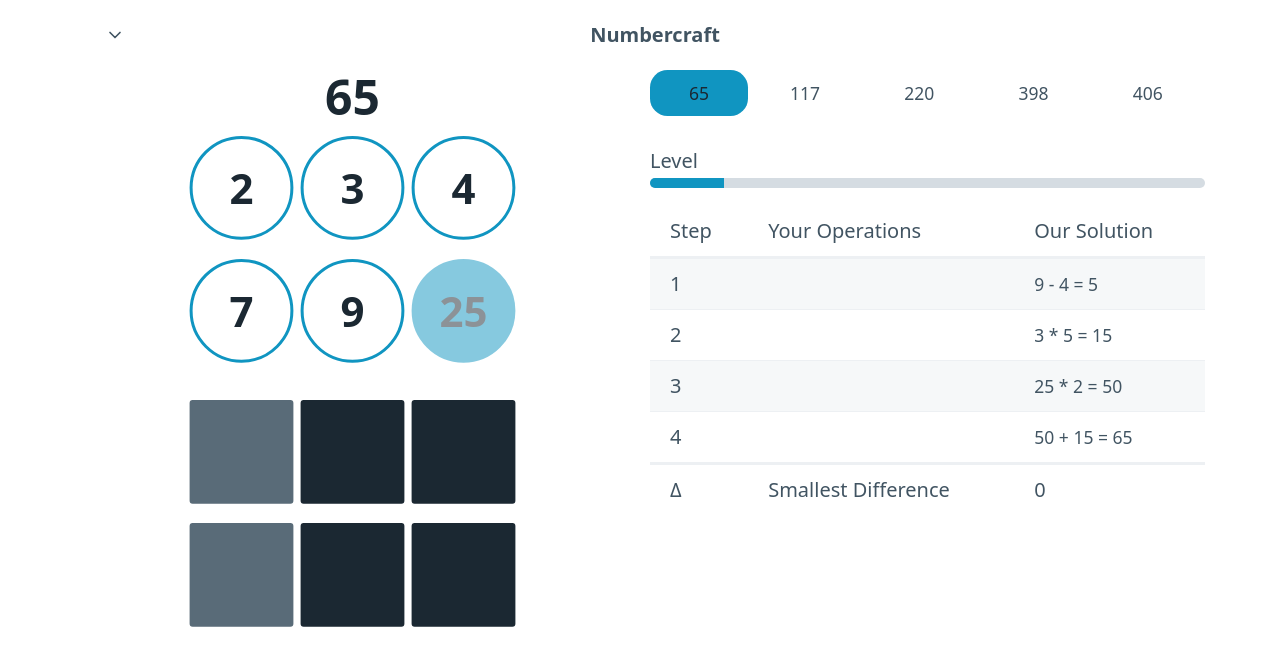
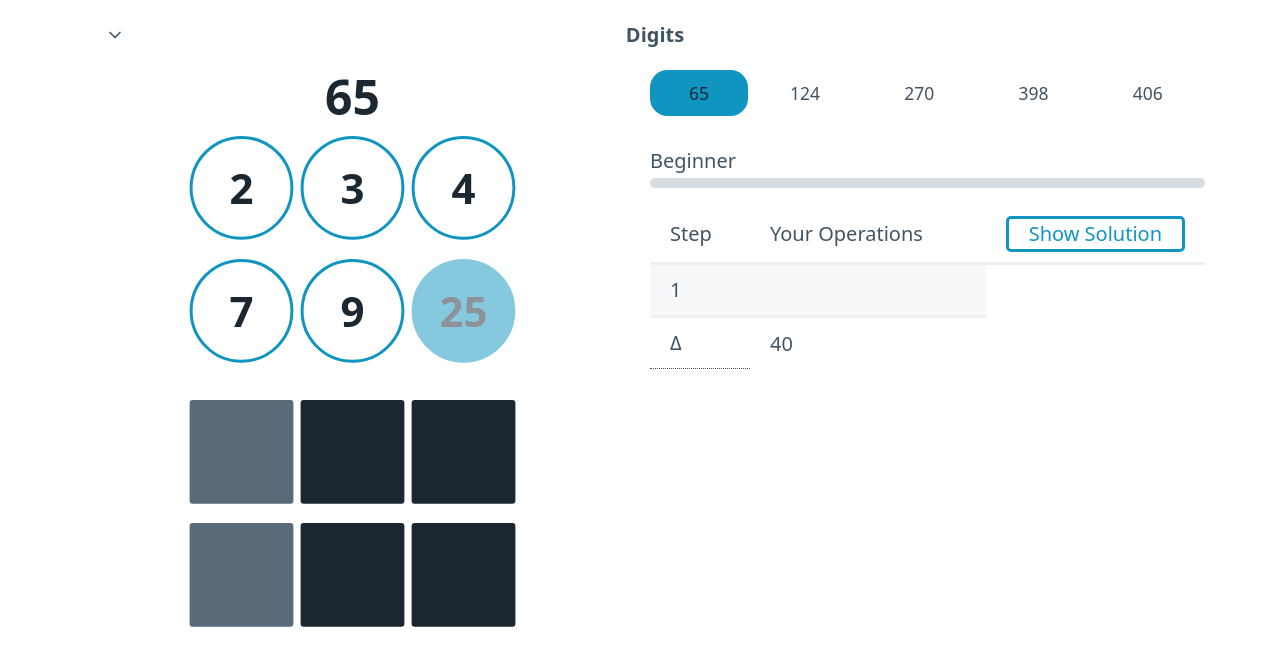
Before and after one commit to IHTFY/digits, a SvelteKit app: page / in a window 1280 px wide. Both pictures are taken after a click on the button "25". Shown: the top 666 px of the page. Built offline with nearby package versions, Linux system fonts and the light colour scheme; some icons are missing.

Commit message:
toggle solution, tweening

```diff
--- a/src/lib/stores.js
+++ b/src/lib/stores.js
@@ -7,11 +7,11 @@
 
 const blankState = {
 	firstNum: -1,
+	firstIndex: -1,
 	operation: '',
 	secondNum: -1,
+	secondIndex: -1,
 	result: -1,
-	firstIndex: -1,
-	secondIndex: -1,
 	numsState: [-1, -1, -1, -1, -1, -1]
 };
 
--- a/src/routes/+page.svelte
+++ b/src/routes/+page.svelte
@@ -28,7 +28,7 @@
 </script>
 
 <svelte:head>
-	<title>Numbercraft</title>
+	<title>Digits</title>
 </svelte:head>
 <div class="container">
 	<nav>
@@ -53,7 +53,7 @@
 			</li>
 		</ul>
 		<ul>
-			<li><strong>Numbercraft</strong></li>
+			<li><strong>Digits</strong></li>
 		</ul>
 		<ul>
 			<li>
--- a/src/routes/board.svelte
+++ b/src/routes/board.svelte
@@ -1,8 +1,24 @@
 <script>
 	import { currentPuzzleIndex, puzzleData } from '$lib/stores';
+	import { cubicOut } from 'svelte/easing';
+	import { tweened } from 'svelte/motion';
 	import Operations from './operations.svelte';
 	import Puzzle from './puzzle.svelte';
 	import PuzzleTab from './puzzleTab.svelte';
+
+	const totalStars = tweened(0, {
+		duration: 400,
+		easing: cubicOut
+	});
+
+	let level = 'Beginner';
+	$: {
+		totalStars.set($puzzleData.reduce((a, c) => a + c.stars, 0));
+
+		level = ['Beginner', 'Moving Up', 'Solid', 'Nice', 'Great', 'Amazing', 'Genius'][
+			Math.floor(Math.max($totalStars - 1, 0) / 3)
+		];
+	}
 </script>
 
 <div class="grid">
@@ -10,7 +26,6 @@
 		<Puzzle />
 	</div>
 	<div>
-		<!-- <div id="puzzleList" class="grid"> -->
 		<table>
 			{#each $puzzleData as puzzle, i}
 				<!-- TODO get stars from local storage/store -->
@@ -22,9 +37,8 @@
 				/>
 			{/each}
 		</table>
-		<!-- </div> -->
-		<span>Level</span>
-		<progress value="2" max="15" />
+		<span>{level}</span>
+		<progress value={$totalStars} max="15" />
 		<Operations />
 	</div>
 </div>
--- a/src/routes/operations.svelte
+++ b/src/routes/operations.svelte
@@ -38,24 +38,47 @@
 			<tr>
 				<th scope="col">Step</th>
 				<th scope="col">Your Operations</th>
-				<th scope="col">Our Solution</th>
+				<th scope="col" hidden={currentPuzzle.revealed}>
+					<button
+						on:click={() => (currentPuzzle.revealed = true)}
+						class="outline"
+						data-tooltip="You won't earn any more stars for this puzzle"
+					>
+						Show Solution
+					</button>
+				</th>
+				<th scope="col" hidden={!currentPuzzle.revealed}>Our Solution</th>
 			</tr>
 		</thead>
 		<tbody>
 			{#each { length: 5 } as _, i}
-				<tr hidden={!currentPuzzle.solution.at(i) && !(currentPuzzle.history.at(i)?.firstNum >= 0)}>
+				<tr
+					hidden={(!currentPuzzle.solution.at(i) || !currentPuzzle.revealed) &&
+						!(currentPuzzle.history.at(i)?.firstNum >= 0)}
+				>
 					<th scope="row">{i + 1}</th>
 					<td>{formatEquation(currentPuzzle.history.at(i)) || ''}</td>
-					<td>{currentPuzzle.solution.at(i) || ''}</td>
+					<td hidden={!currentPuzzle.revealed}>{currentPuzzle.solution.at(i) || ''}</td>
 				</tr>
 			{/each}
 		</tbody>
 		<tfoot>
 			<tr>
-				<th scope="col">Δ</th>
-				<td>Smallest Difference</td>
-				<td>0</td>
+				<th
+					scope="col"
+					data-tooltip="Difference from the target to your closest number"
+					data-placement="bottom">Δ</th
+				>
+				<td>{$puzzleData[$currentPuzzleIndex].distance}</td>
+				<td hidden={!currentPuzzle.revealed}>0</td>
 			</tr>
 		</tfoot>
 	</table>
 </div>
+
+<style>
+	th button {
+		margin: 0;
+		padding: 0;
+	}
+</style>
--- a/src/routes/puzzle.svelte
+++ b/src/routes/puzzle.svelte
@@ -10,6 +10,8 @@
 		SkipBackIcon,
 		XIcon
 	} from 'svelte-feather-icons';
+	import { cubicOut } from 'svelte/easing';
+	import { tweened } from 'svelte/motion';
 
 	//initialize sounds
 	/**
@@ -40,7 +42,13 @@
 		puzzleData.reset($currentPuzzleIndex);
 	}
 
+	const targetNumber = tweened(0, {
+		duration: 250,
+		easing: cubicOut
+	});
+
 	$: {
+		targetNumber.set($puzzleData[$currentPuzzleIndex].target);
 		currentHistory = $puzzleData[$currentPuzzleIndex].history;
 		currentStep = currentHistory[currentHistory.length - 1];
 
@@ -76,14 +84,12 @@
 				// @ts-ignore
 				currentStep = currentHistory.at(-1);
 				console.log('set current state to last History');
-
-				//TODO animate and update, maybe not here
 			} else {
+				currentStep.firstIndex = -1;
 				currentStep.firstNum = -1;
 				currentStep.operation = '';
+				currentStep.secondIndex = -1;
 				currentStep.secondNum = -1;
-				currentStep.firstIndex = -1;
-				currentStep.secondIndex = -1;
 				currentStep.result = -1;
 			}
 		}
@@ -91,30 +97,23 @@
 		// Update distance, stars
 		puzzleData.update((data) => {
 			const currentPuzzle = data[$currentPuzzleIndex];
-			currentPuzzle.distance = currentPuzzle.history
-				.at(-1)
-				.numsState.reduce(
-					(a, c) => Math.min(a, Math.abs(c - currentPuzzle.target)),
-					currentPuzzle.distance
-				);
+			currentPuzzle.distance = currentPuzzle.history.at(-1).numsState.reduce(
+				/**
+				 * Min Distance
+				 * @param {number} a
+				 * @param {number} c
+				 */
+				(a, c) => Math.min(a, Math.abs(c - currentPuzzle.target)),
+				currentPuzzle.distance
+			);
 
-			currentPuzzle.stars =
-				currentPuzzle.distance < 26
-					? currentPuzzle.distance < 11
-						? currentPuzzle.distance === 0
-							? 3
-							: 2
-						: 1
-					: 0;
-
-			console.log(data.map((i) => i.stars));
+			// calculate stars
+			currentPuzzle.stars = currentPuzzle.revealed
+				? currentPuzzle.stars
+				: [25, 10, 0].filter((t) => currentPuzzle.distance <= t).length;
 
 			return data;
 		});
-
-		// 		3 stars: The target number.
-		// 2 stars: 1 - 10 away from the target number.
-		// 1 star: 11 - 25 away from the target number.
 	}
 
 	/**
@@ -131,11 +130,11 @@
 				puzzleData.update((data) => {
 					data[$currentPuzzleIndex].history.pop();
 					const prevState = data[$currentPuzzleIndex].history.at(-1);
+					prevState.firstIndex = -1;
 					prevState.firstNum = -1;
 					prevState.operation = '';
+					prevState.secondIndex = -1;
 					prevState.secondNum = -1;
-					prevState.firstIndex = -1;
-					prevState.secondIndex = -1;
 					prevState.result = -1;
 					return data;
 				});
@@ -180,7 +179,7 @@
 </script>
 
 <div id="puzzle">
-	<h1 id="targetNumber">{$puzzleData[$currentPuzzleIndex].target}</h1>
+	<h1 id="targetNumber">{Math.round($targetNumber)}</h1>
 
 	<table class="numList">
 		<tbody>
@@ -288,6 +287,7 @@
 	}
 
 	button {
+		padding: 0;
 		border-width: thick;
 		aspect-ratio: 1;
 	}
```
Also changed, not shown: src/lib/logic.js.
